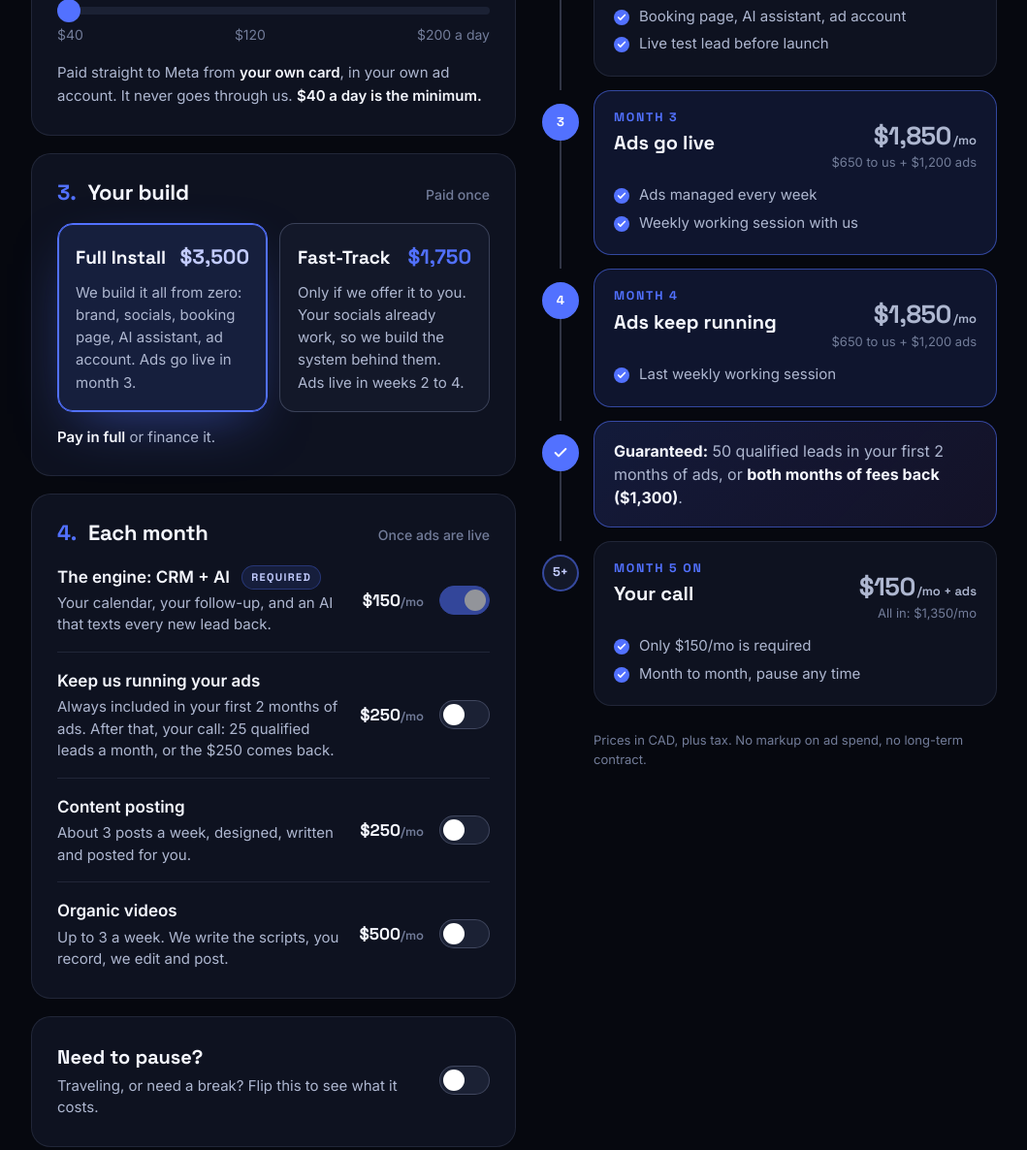
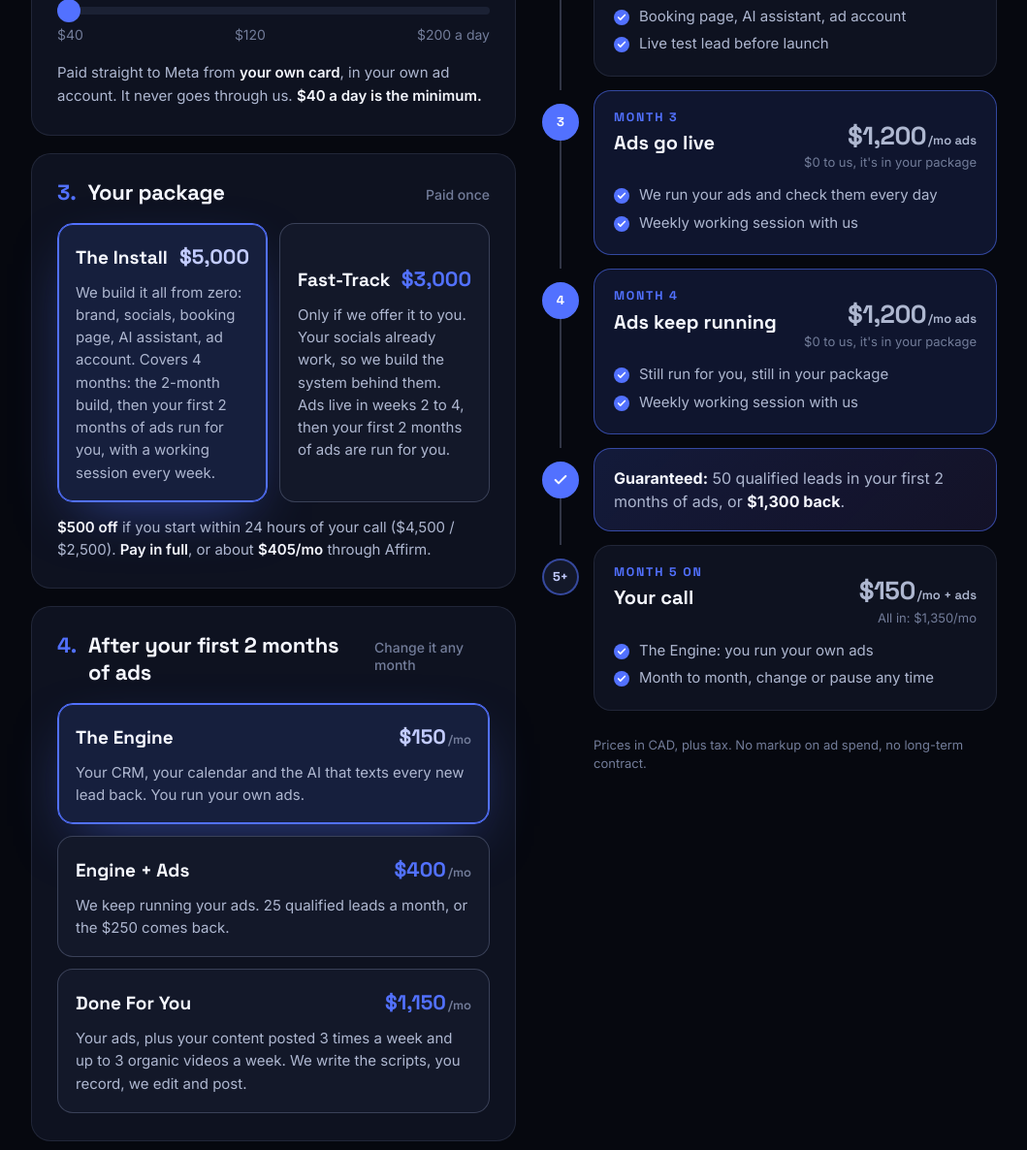
Before and after one commit to SkyScaling/sky-scaling-calculator, a plain HTML site: page index.html in a window 1280 px wide. Shown: the part 1000-2186 px from the top of the page at 97% size, without its empty margins (110-1169 px from the left). Drawn offline with Linux system fonts and the light colour scheme.

Commit message:
One-package pricing (deck v38): The Install $5,000 / Fast-Track $3,000 cover the build and first 2 ad months; $500 off within 24h; monthly plans $150 / $400 / $1,150; guarantee 50 leads or $1,300 back

```diff
--- a/index.html
+++ b/index.html
@@ -37,14 +37,16 @@ window.SS = {
       { id:"lic",  name:"Licensed recruits",    cpl:10, kind:"recruit" }
     ]
   },
-  BUILD:   { full:3500, fast:1750 },
-  ENGINE:  150,   /* CRM + AI, required every month once ads are live (also the price while paused) */
-  ADMGMT:  250,   /* ad management, always on in the first two ad months, optional after */
-  SESSION: 250,   /* weekly working session, first two ad months only */
-  CONTENT: 250,   /* content posting, about 3 posts a week */
-  VIDEOS:  500,   /* organic videos, up to 3 a week */
-  GUARANTEE_LEADS: 50,   /* first two ad months, at $40/day or more */
-  MONTHLY_GUARANTEE: 25, /* every month after, while we run the ads */
+  /* One-package pricing (deck v38, kept Nov 20 2026): the package covers the build AND the first 2 months of ads (run for them, weekly sessions). */
+  BUILD:   { full:5000, fast:3000 },
+  START_OFF: 500,       /* $500 off if they start within 24 hours of the call ($4,500 / $2,500) */
+  AFFIRM_FULL_MO: 405,  /* about, The Install through Affirm (Canada only) */
+  PLANS:   { engine:150, ads:400, dfy:1150 }, /* after the first 2 ad months, change any month */
+  ENGINE:  150,   /* CRM + AI, the minimum every month after (also the price while paused) */
+  ADMGMT:  250,   /* the part of Engine + Ads that comes back if we miss the monthly guarantee */
+  GUARANTEE_LEADS: 50,     /* first two ad months, at $40/day or more */
+  GUARANTEE_REFUND: 1300,  /* or this comes back */
+  MONTHLY_GUARANTEE: 25,   /* every month after, while we run the ads */
   MIN_DAY: 40, MAX_DAY: 200
 };
 </script>
@@ -130,6 +132,8 @@ window.SS = {
   .opt p{margin-top:8px;font-size:15px;color:var(--text-2);line-height:1.55}
   .opt.on{border-color:var(--accent);background:var(--accent-tint);box-shadow:0 0 0 1px var(--accent) inset,var(--glow)}
   .opt.on .t .pr{color:#c3ccff}
+  .opt .t .pr small{font-size:13px;color:var(--text-3);font-weight:600;margin-left:2px}
+  #plans{grid-template-columns:1fr}
   .pay{margin-top:14px;font-size:15px;color:var(--text-2)}
   .pay b{color:var(--text);font-weight:600}
 
@@ -307,23 +311,24 @@ window.SS = {
       </div>
 
       <div class="card dim">
-        <h2><span class="n">3.</span> Your build <span class="hint">Paid once</span></h2>
+        <h2><span class="n">3.</span> Your package <span class="hint">Paid once</span></h2>
         <div class="body">
           <div class="opts" id="build">
-            <button type="button" class="opt" data-b="full"><div class="t"><span class="nm">Full Install</span><span class="pr" id="p-full">$3,500</span></div><p>We build it all from zero: brand, socials, booking page, AI assistant, ad account. Ads go live in month 3.</p></button>
-            <button type="button" class="opt" data-b="fast"><div class="t"><span class="nm">Fast-Track</span><span class="pr" id="p-fast">$1,750</span></div><p>Only if we offer it to you. Your socials already work, so we build the system behind them. Ads live in weeks 2 to 4.</p></button>
+            <button type="button" class="opt" data-b="full"><div class="t"><span class="nm">The Install</span><span class="pr" id="p-full">$5,000</span></div><p>We build it all from zero: brand, socials, booking page, AI assistant, ad account. Covers 4 months: the 2-month build, then your first 2 months of ads run for you, with a working session every week.</p></button>
+            <button type="button" class="opt" data-b="fast"><div class="t"><span class="nm">Fast-Track</span><span class="pr" id="p-fast">$3,000</span></div><p>Only if we offer it to you. Your socials already work, so we build the system behind them. Ads live in weeks 2 to 4, then your first 2 months of ads are run for you.</p></button>
           </div>
           <p class="pay" id="pay-note"></p>
         </div>
       </div>
 
       <div class="card dim">
-        <h2><span class="n">4.</span> Each month <span class="hint">Once ads are live</span></h2>
+        <h2><span class="n">4.</span> After your first 2 months of ads <span class="hint">Change it any month</span></h2>
         <div class="body">
-          <div class="tg req"><div class="tx"><div class="t">The engine: CRM + AI <span class="tag">Required</span></div><div class="s">Your calendar, your follow-up, and an AI that texts every new lead back.</div></div><div class="pr">$150<small>/mo</small></div><span class="sw on" aria-hidden="true"></span></div>
-          <div class="tg"><div class="tx"><div class="t">Keep us running your ads</div><div class="s">Always included in your first 2 months of ads. After that, your call: 25 qualified leads a month, or the $250 comes back.</div></div><div class="pr">$250<small>/mo</small></div><button type="button" class="sw" id="t-ads" role="switch" aria-checked="false" aria-label="Keep us on your ads"></button></div>
-          <div class="tg"><div class="tx"><div class="t">Content posting</div><div class="s">About 3 posts a week, designed, written and posted for you.</div></div><div class="pr">$250<small>/mo</small></div><button type="button" class="sw" id="t-content" role="switch" aria-checked="false" aria-label="Content posting"></button></div>
-          <div class="tg"><div class="tx"><div class="t">Organic videos</div><div class="s">Up to 3 a week. We write the scripts, you record, we edit and post.</div></div><div class="pr">$500<small>/mo</small></div><button type="button" class="sw" id="t-videos" role="switch" aria-checked="false" aria-label="Organic videos"></button></div>
+          <div class="opts" id="plans">
+            <button type="button" class="opt" data-p="engine"><div class="t"><span class="nm">The Engine</span><span class="pr">$150<small>/mo</small></span></div><p>Your CRM, your calendar and the AI that texts every new lead back. You run your own ads.</p></button>
+            <button type="button" class="opt" data-p="ads"><div class="t"><span class="nm">Engine + Ads</span><span class="pr">$400<small>/mo</small></span></div><p>We keep running your ads. 25 qualified leads a month, or the $250 comes back.</p></button>
+            <button type="button" class="opt" data-p="dfy"><div class="t"><span class="nm">Done For You</span><span class="pr">$1,150<small>/mo</small></span></div><p>Your ads, plus your content posted 3 times a week and up to 3 organic videos a week. We write the scripts, you record, we edit and post.</p></button>
+          </div>
         </div>
       </div>
 
@@ -388,7 +393,7 @@ window.SS = {
   </footer>
 </div>
 
-<div class="mbar" id="mbar"><span class="a" id="m-leads">55 leads/mo</span><span class="b" id="m-b">First 2 ad months<br><b id="m-win">$1,850/mo</b></span></div>
+<div class="mbar" id="mbar"><span class="a" id="m-leads">55 leads/mo</span><span class="b" id="m-b">Your package<br><b id="m-win">$5,000 once</b></span></div>
 
 <script>
 (function(){
@@ -407,7 +412,7 @@ window.SS = {
     return /^(America\/(New_York|Chicago|Denver|Los_Angeles|Phoenix|Anchorage|Juneau|Sitka|Nome|Yakutat|Metlakatla|Adak|Boise|Detroit|Menominee|Indiana\/.+|Kentucky\/.+|North_Dakota\/.+)|Pacific\/Honolulu|US\/.+)$/.test(tz) ? 'US' : 'CA';
   }
 
-  var S = { c: guessCountry(), camp: null, day: C.MIN_DAY, build:'full', ads:false, content:false, videos:false, paused:false, caseVal:1750, rate:0.10 };
+  var S = { c: guessCountry(), camp: null, day: C.MIN_DAY, build:'full', plan:'engine', paused:false, caseVal:1750, rate:0.10 };
   var CHECK='<svg viewBox="0 0 24 24"><path d="M20 6 9 17l-5-5"/></svg>';
   var PAUSE='<svg viewBox="0 0 24 24"><path d="M9 6v12M15 6v12"/></svg>';
   function money(n){ return '$'+Math.round(n).toLocaleString('en-US'); }
@@ -437,7 +442,7 @@ window.SS = {
     $('app').classList.toggle('paused',S.paused);
     [].forEach.call(document.querySelectorAll('#camps .chip'),function(b){ b.classList.toggle('on', b.getAttribute('data-id')===S.camp); });
     [].forEach.call(document.querySelectorAll('#build .opt'),function(b){ b.classList.toggle('on', b.getAttribute('data-b')===S.build); });
-    ['ads','content','videos'].forEach(function(t){ $('t-'+t).classList.toggle('on',S[t]); $('t-'+t).setAttribute('aria-checked',S[t]?'true':'false'); });
+    [].forEach.call(document.querySelectorAll('#plans .opt'),function(b){ b.classList.toggle('on', b.getAttribute('data-p')===S.plan); });
     $('pause').classList.toggle('on',S.paused); $('pause').setAttribute('aria-checked',S.paused?'true':'false');
     [].forEach.call(document.querySelectorAll('#rates button'),function(b){ b.classList.toggle('on', +b.getAttribute('data-r')===S.rate); });
 
@@ -454,32 +459,29 @@ window.SS = {
     $('l-k').textContent=S.paused?'Paused':'About this many leads a month';
     $('s-leads-s').innerHTML=S.paused?'No ads running while you\'re paused.':(k.name+' at about <b>$'+k.cpl+'</b> a lead');
 
-    /* money */
-    var extras=(S.content?C.CONTENT:0)+(S.videos?C.VIDEOS:0);
-    var winFee=C.ENGINE+C.ADMGMT+C.SESSION+extras;
-    var afterFee=C.ENGINE+(S.ads?C.ADMGMT:0)+extras;
-    var build=C.BUILD[S.build];
+    /* money: one package covers the build and the first 2 ad months; after that, one monthly plan */
+    var planFee=C.PLANS[S.plan];
+    var build=C.BUILD[S.build], today=build-C.START_OFF;
     $('p-full').textContent=money(C.BUILD.full); $('p-fast').textContent=money(C.BUILD.fast);
-    $('pay-note').innerHTML = S.c==='US'
+    var off='<b>'+money(C.START_OFF)+' off</b> if you start within 24 hours of your call ('+money(C.BUILD.full-C.START_OFF)+' / '+money(C.BUILD.fast-C.START_OFF)+'). ';
+    $('pay-note').innerHTML = off + (S.c==='US'
       ? (S.build==='full' ? '<b>Pay in full</b>, or half now and half within 30 days.' : 'Fast-Track is <b>paid in full</b>.')
-      : '<b>Pay in full</b> or finance it.';
+      : (S.build==='full' ? '<b>Pay in full</b>, or about <b>'+money(C.AFFIRM_FULL_MO)+'/mo</b> through Affirm.' : '<b>Pay in full</b> or finance it through Affirm.'));
     $('s-fine').textContent='Prices in '+cur+', plus tax. No markup on ad spend, no long-term contract.';
     $('cur-note').textContent='Prices in '+cur+'.';
 
-    var payNote = S.c==='US'
-      ? (S.build==='full' ? 'Or half now, half in 30 days' : 'Paid in full')
-      : 'Or finance it';
+    var payNote='Or '+money(today)+' if you start within 24 hours';
     function node(o){
       if(o.g) return '<div class="nd g'+(o.off?' off':'')+'"><div class="rail"><span class="dot">'+(o.off?PAUSE:CHECK)+'</span></div><div class="nc">'+o.html+'</div></div>';
       return '<div class="nd'+(o.live?' live':'')+'"><div class="rail"><span class="dot">'+o.mark+'</span></div><div class="nc">'+
         '<div class="nh"><div><div class="when">'+o.when+'</div><h3>'+o.title+'</h3></div><div class="pay"><div class="amt'+(o.zero?' zero':'')+'">'+o.amt+'</div>'+(o.sub?'<div class="psub">'+o.sub+'</div>':'')+'</div></div>'+
         (o.get?'<ul class="get">'+o.get.map(function(x){return '<li><span>'+x+'</span></li>';}).join('')+'</ul>':'')+'</div></div>';
     }
-    var coreFees=C.ENGINE+C.ADMGMT+C.SESSION;
-    var guar={g:true, html:'<b>Guaranteed:</b> '+C.GUARANTEE_LEADS+' qualified leads in your first 2 months of ads, or <b>both months of fees back ('+money(2*coreFees)+')</b>.'};
-    var winAmt=money(winFee+adMo)+'<small>/mo</small>', winSub=money(winFee)+' to us + '+money(adMo)+' ads';
-    var aftAmt=money(afterFee)+'<small>/mo + ads</small>', aftSub='All in: '+money(afterFee+adMo)+'/mo';
-    var aftGet=[S.ads?'We keep running your ads: '+C.MONTHLY_GUARANTEE+' leads a month or $'+C.ADMGMT+' back':'Only $'+C.ENGINE+'/mo is required','Month to month, pause any time'];
+    var guar={g:true, html:'<b>Guaranteed:</b> '+C.GUARANTEE_LEADS+' qualified leads in your first 2 months of ads, or <b>'+money(C.GUARANTEE_REFUND)+' back</b>.'};
+    var winAmt=money(adMo)+'<small>/mo ads</small>', winSub='$0 to us, it\'s in your package';
+    var planName={engine:'The Engine',ads:'Engine + Ads',dfy:'Done For You'}[S.plan];
+    var aftAmt=money(planFee)+'<small>/mo + ads</small>', aftSub='All in: '+money(planFee+adMo)+'/mo';
+    var aftGet=[S.plan==='engine'?planName+': you run your own ads':S.plan==='ads'?planName+': '+C.MONTHLY_GUARANTEE+' leads a month or $'+C.ADMGMT+' back':planName+': ads, content and videos for you','Month to month, change or pause any time'];
     var start={mark:'0', when:'Day 0', title:'You sign up', amt:money(build)+'<small> once</small>', sub:payNote, get:['Account set up + onboarding course']};
     var nodes;
     if(S.paused){
@@ -489,22 +491,22 @@ window.SS = {
       nodes=[start,
         {mark:'1', when:'Month 1', title:'We build your brand', amt:'$0', zero:true, get:['Your socials set up and branded','You film, we edit and post 3 videos a week']},
         {mark:'2', when:'Month 2', title:'We build your system', amt:'$0', zero:true, get:['Booking page, AI assistant, ad account','Live test lead before launch']},
-        {mark:'3', live:true, when:'Month 3', title:'Ads go live', amt:winAmt, sub:winSub, get:['Ads managed every week','Weekly working session with us']},
-        {mark:'4', live:true, when:'Month 4', title:'Ads keep running', amt:winAmt, sub:winSub, get:['Last weekly working session']},
+        {mark:'3', live:true, when:'Month 3', title:'Ads go live', amt:winAmt, sub:winSub, get:['We run your ads and check them every day','Weekly working session with us']},
+        {mark:'4', live:true, when:'Month 4', title:'Ads keep running', amt:winAmt, sub:winSub, get:['Still run for you, still in your package','Weekly working session with us']},
         guar,
         {mark:'5+', when:'Month 5 on', title:'Your call', amt:aftAmt, sub:aftSub, get:aftGet}];
     } else {
       nodes=[start,
         {mark:'1', when:'Weeks 1 to 4', title:'We build your system', amt:'$0', zero:true, get:['Booking page, AI assistant, ad account','Ads live in weeks 2 to 4']},
-        {mark:'2', live:true, when:'Ad month 1', title:'Ads go live', amt:winAmt, sub:winSub, get:['Ads managed every week','Weekly working session with us']},
-        {mark:'3', live:true, when:'Ad month 2', title:'Ads keep running', amt:winAmt, sub:winSub, get:['Last weekly working session']},
+        {mark:'2', live:true, when:'Ad month 1', title:'Ads go live', amt:winAmt, sub:winSub, get:['We run your ads and check them every day','Weekly working session with us']},
+        {mark:'3', live:true, when:'Ad month 2', title:'Ads keep running', amt:winAmt, sub:winSub, get:['Still run for you, still in your package','Weekly working session with us']},
         guar,
         {mark:'4+', when:'After that', title:'Your call', amt:aftAmt, sub:aftSub, get:aftGet}];
     }
     $('tl').innerHTML=nodes.map(node).join('');
 
     /* payback */
-    var cost=afterFee+adMo, rows=[];
+    var cost=planFee+adMo, rows=[];
     $('case-wrap').style.display=isClient?'':'none';
     $('rate-q').innerHTML='<span>'+(isClient?'Your close rate':'How many recruit leads join you')+'</span>';
     $('pb-title').innerHTML=isClient?'What It Could <span class="a">Pay Back.</span>':'What a Recruit <span class="a">Could Cost.</span>';
@@ -531,7 +533,7 @@ window.SS = {
     }).join('');
 
     $('m-leads').textContent=S.paused?'Paused':leads+' leads/mo';
-    $('m-b').innerHTML=S.paused?'Engine only<br><b>'+money(C.ENGINE)+'/mo</b>':'First 2 ad months<br><b>'+money(winFee+adMo)+'/mo</b>';
+    $('m-b').innerHTML=S.paused?'Engine only<br><b>'+money(C.ENGINE)+'/mo</b>':'Your package<br><b>'+money(build)+' once</b>';
   }
 
   $('camps').addEventListener('click',function(e){ var b=e.target.closest('.chip'); if(!b) return; S.camp=b.getAttribute('data-id'); render(); });
@@ -539,7 +541,7 @@ window.SS = {
   $('slider').addEventListener('input',function(){ S.day=parseInt(this.value,10)||C.MIN_DAY; render(); });
   $('case').addEventListener('input',function(){ S.caseVal=parseInt(this.value,10)||1750; render(); });
   $('rates').addEventListener('click',function(e){ var b=e.target.closest('button'); if(!b) return; S.rate=+b.getAttribute('data-r'); render(); });
-  ['ads','content','videos'].forEach(function(t){ $('t-'+t).addEventListener('click',function(){ S[t]=!S[t]; render(); }); });
+  $('plans').addEventListener('click',function(e){ var b=e.target.closest('.opt'); if(!b) return; S.plan=b.getAttribute('data-p'); render(); });
   $('pause').addEventListener('click',function(){ S.paused=!S.paused; render(); });
 
   renderCamps(); render();
```
